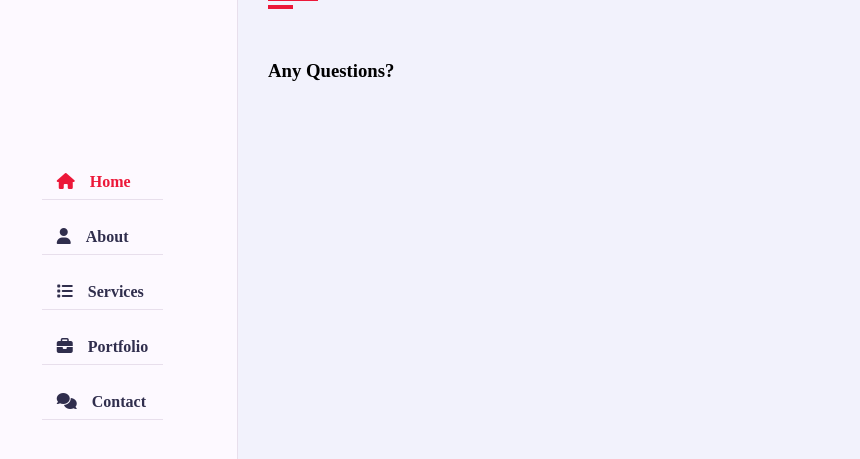
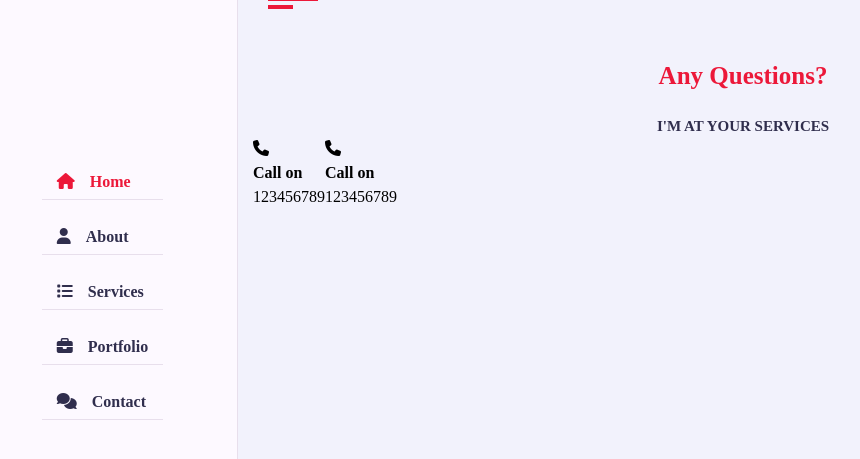
Before and after one commit to ananya07105/Current-Portfolio-Website, a plain HTML site: page index.html in a window 1280 px wide. Shown: the part 123-582 px from the top of the page, without its empty margins (32-892 px from the left). Drawn offline with Linux system fonts and the light colour scheme; files whose address does not match are found by name; a web font is replaced by a local one.

Commit message:
New changes

```diff
--- a/index.html
+++ b/index.html
@@ -401,6 +401,26 @@
                             </div>
                         </div>
                         <h3 class="contact-title">Any Questions?</h3>
+                        <h4 class="contact-sub-title">I'M AT YOUR SERVICES</h4>
+                        <div class="row">
+                            <!-- ===== Contact info item start ====== -->
+                             <div class="contact-info-item">
+                                <div class="icon">
+                                    <i class="fa fa-phone"></i></div>
+                                        <h4>Call on</h4>
+                                        <p>123456789</p>
+                             </div>
+                            <!-- ===== Contact info item end ====== -->
+                            <!-- ===== Contact info item start ====== -->
+                             <div class="contact-info-item">
+                                <div class="icon">
+                                    <i class="fa fa-phone"></i></div>
+                                        <h4>Call on</h4>
+                                        <p>123456789</p>
+                             </div>
+                            <!-- ===== Contact info item end ====== -->
+
+                        </div>
 
                     </div>
                  </section>
--- a/style.css
+++ b/style.css
@@ -627,3 +627,18 @@ h3.my-profession
     width: 100%;
     display: block;
 }
+/* CONTACT */
+.contact-title
+{
+    color: var(--skin-color);
+    text-align: center;
+    font-size: 25px;
+    margin-bottom: 20px;
+}
+.contact-sub-title
+{
+    color: var(--text-black-900);
+    text-align: center;
+    font-size: 15px;
+
+}
```
